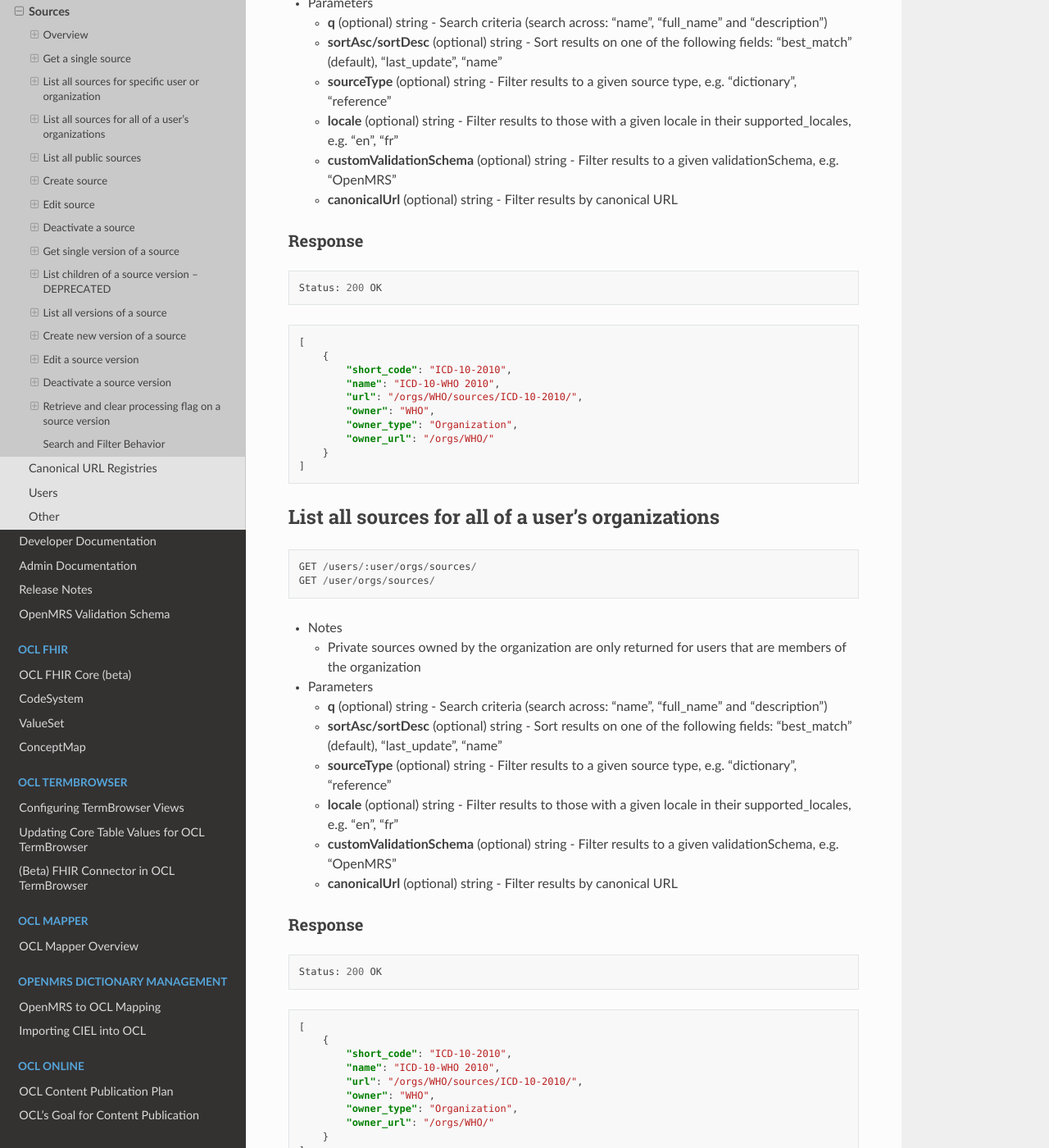
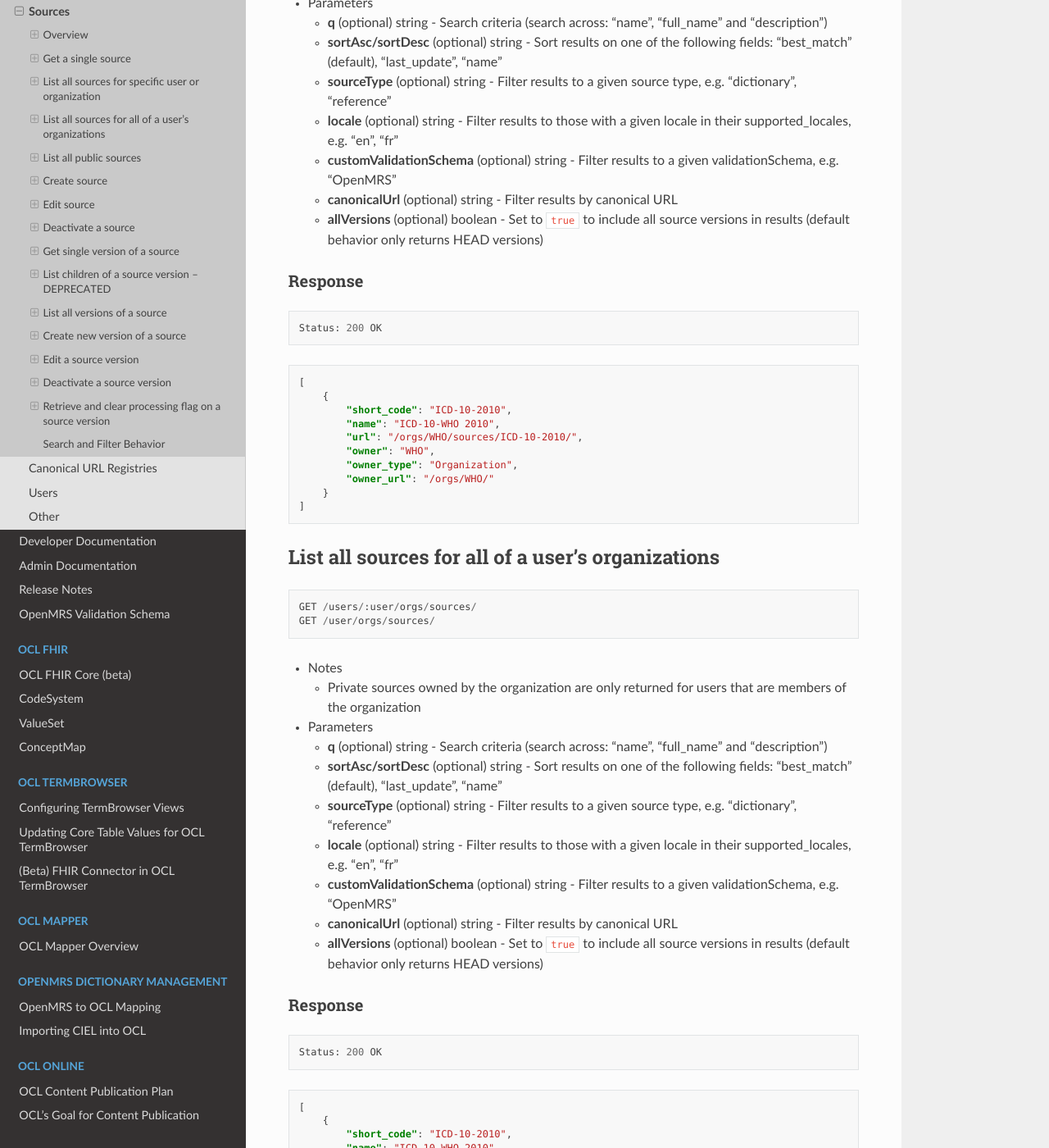
Before and after one commit to OpenConceptLab/ocl-docs, a Sphinx documentation site: the page built from docs/source/oclapi/apireference/sources.md, in a window 1280 px wide and 1400 px high, scrolled down 3659 px. Shown: the whole window at 82% size. Built offline with Sphinx 7.4.7 and the Read the Docs theme 3.1.0, drawn with Linux system fonts in a browser that asks for light colours; some of the changed text lies outside the part shown.

Commit message:
OpenConceptLab/ocl_issues#2220 | Document allVersions param for sources, collections, and repos list endpoints
Co-Authored-By: Claude Opus 4.6 (1M context) <noreply@anthropic.com>

````diff
--- a/docs/source/oclapi/apireference/sources.md
+++ b/docs/source/oclapi/apireference/sources.md
@@ -117,6 +117,7 @@ GET /user/sources/
     * **locale** (optional) string - Filter results to those with a given locale in their supported_locales, e.g. "en", "fr"
     * **customValidationSchema** (optional) string - Filter results to a given validationSchema, e.g. "OpenMRS"
     * **canonicalUrl** (optional) string - Filter results by canonical URL
+    * **allVersions** (optional) boolean - Set to `true` to include all source versions in results (default behavior only returns HEAD versions)
 
 ### Response
 ```
@@ -149,6 +150,7 @@ GET /user/orgs/sources/
     * **locale** (optional) string - Filter results to those with a given locale in their supported_locales, e.g. "en", "fr"
     * **customValidationSchema** (optional) string - Filter results to a given validationSchema, e.g. "OpenMRS"
     * **canonicalUrl** (optional) string - Filter results by canonical URL
+    * **allVersions** (optional) boolean - Set to `true` to include all source versions in results (default behavior only returns HEAD versions)
 
 ### Response
 ```
@@ -181,6 +183,7 @@ GET /sources/
     * **locale** (optional) string - Filter results to those with a given locale in their supported_locales, e.g. "en", "fr"
     * **customValidationSchema** (optional) string - Filter results to a given validationSchema, e.g. "OpenMRS"
     * **canonicalUrl** (optional) string - Filter results by canonical URL
+    * **allVersions** (optional) boolean - Set to `true` to include all source versions in results (default behavior only returns HEAD versions)
 
 ### Response
 ```
````
Also changed, not shown: docs/source/oclapi/apireference/collections.md (+3 -0 lines), docs/source/oclapi/apireference/repos.md (+1 -0 lines).
